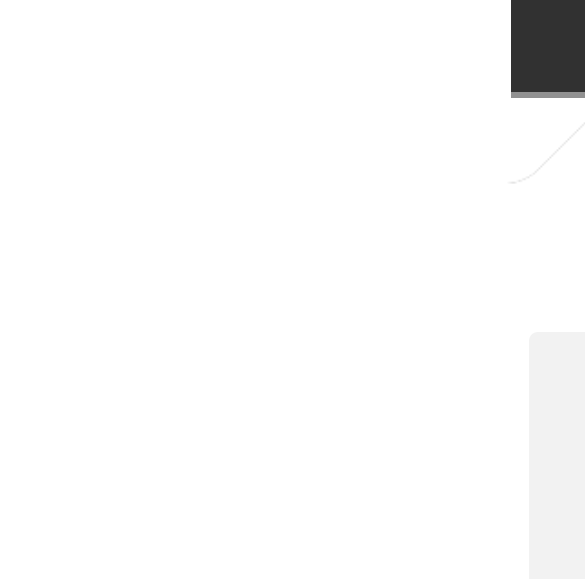
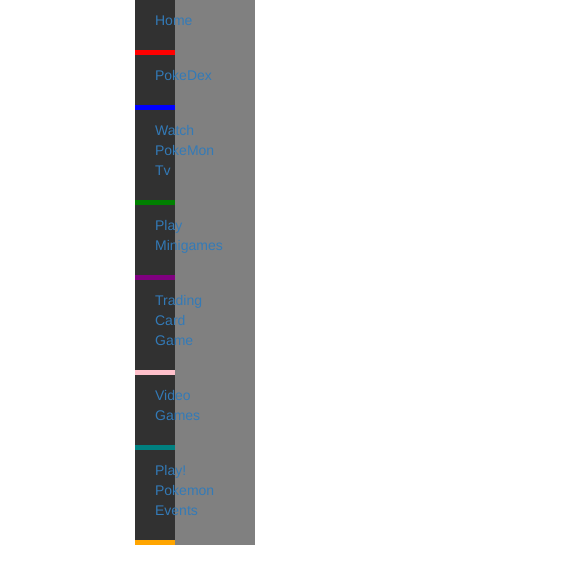
Before and after one commit to shiowwj/css_templates, a plain HTML site: page pokedex-css/index.html in a window 390 px wide. Shown: the top 579 px of the page, 585 px wide, since content can reach past the window. Drawn offline with nearby package versions, Linux system fonts and the light colour scheme.

Commit message:
added menu bar

```diff
--- a/pokedex-css/index.html
+++ b/pokedex-css/index.html
@@ -7,8 +7,18 @@
 </head>
 <body>
     <div class="container col-lg-12 col-md-12">
-        <div class="row" id="menu_bar">
-            <img src="images/menu_bar_pokemon.png">
+        <div class="row" >
+            <nav>
+                <ul id="menu_bar">
+                    <li class="menu-tab" id="menu-1"><a>Home</a></li>
+                    <li class="menu-tab" id="menu-2"><a>PokeDex</a></li>
+                    <li class="menu-tab" id="menu-3"><a>Watch PokeMon Tv</a></li>
+                    <li class="menu-tab" id="menu-4"><a>Play Minigames</a></li>
+                    <li class="menu-tab" id="menu-5"><a>Trading Card Game</a></li>
+                    <li class="menu-tab" id="menu-6"><a>Video Games</a></li>
+                    <li class="menu-tab" id="menu-7"><a>Play!<br> Pokemon Events</a></li>
+                </ul>
+            </nav>
         </div>
         <div class="row" id="title">
             <h2>Bulbasaur #001</h2>
--- a/pokedex-css/style.css
+++ b/pokedex-css/style.css
@@ -6,6 +6,43 @@
 	padding-right: 150px;
 }
 
+#menu_bar{
+	display: flex;
+	flex-direction: row;
+	background-color: grey;
+	justify-content: space-between;
+}
+
+@media only screen and (max-width: 1080px){
+	#menu_bar{
+		display: flex;
+		flex-direction: column;
+	}
+	.collapsible{
+		background-color: #777;
+  color: white;
+  cursor: pointer;
+  padding: 18px;
+  width: 100%;
+  border: none;
+  text-align: left;
+  outline: none;
+  font-size: 15px;
+	}
+}
+.menu-tab{
+	display: inline-block;
+	color: white;
+
+	background-color: #313131;
+	padding:10px 20px 20px 20px;
+	width:14.2857%;
+}
+ul {
+  list-style-type: none;
+  margin: 0;
+  padding: 0;
+}
 #title{
 	text-align: center;
  	/*background-color: green;*/
@@ -72,3 +109,25 @@
 #type-box-2{
 	background-color: #B083C4;
 }
+
+#menu-1{
+	border-bottom: 5px solid red;
+}
+#menu-2{
+	border-bottom: 5px solid blue;
+}
+#menu-3{
+	border-bottom: 5px solid green;
+}
+#menu-4{
+	border-bottom: 5px solid purple;
+}
+#menu-5{
+	border-bottom: 5px solid pink;
+}
+#menu-6{
+	border-bottom: 5px solid teal;
+}
+#menu-7{
+	border-bottom: 5px solid orange;
+}
```
